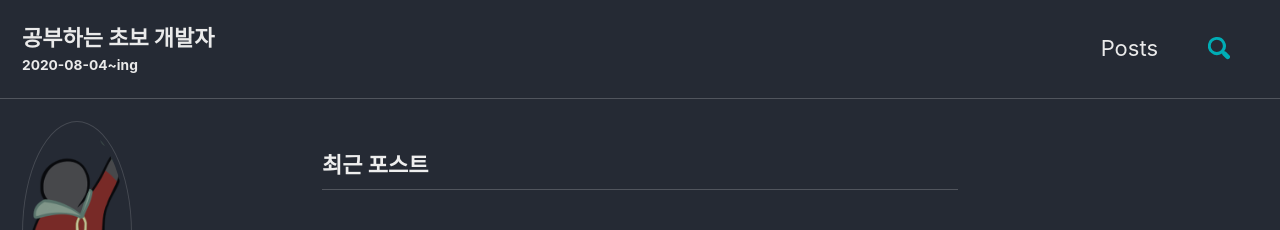
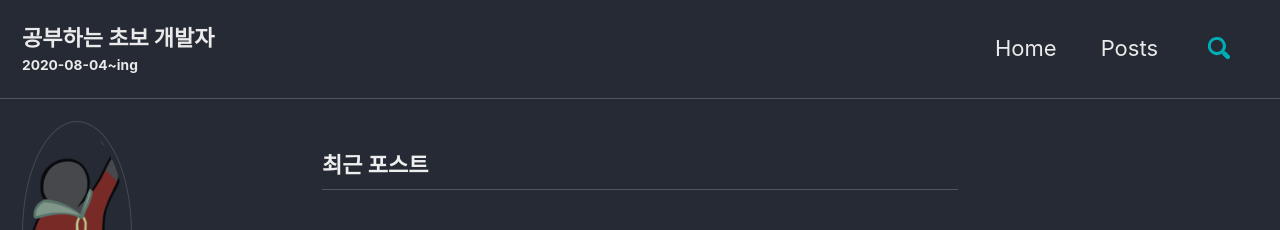
Before and after one commit to doli-doli/doli-doli.github.io, a Jekyll site: the page built from index.html, in a window 1280 px wide. Shown: the top 230 px of the page. Built offline with Jekyll 4.4.1, drawn with Linux system fonts in a browser that asks for light colours; cached includes are drawn as plain includes; a script that is not in the unit is left out; the list of posts is cut into pages by our own code.

Commit message:
Update navigation.yml

```diff
--- a/_data/navigation.yml
+++ b/_data/navigation.yml
@@ -4,9 +4,10 @@ main:
   #  url: /categories/
   #- title: "Tags"
   #  url: /tags/
+  - title: "Home"
+    url: https://goaheadjo.xyz
   - title: "Posts"
     url: /posts/
-
   #- title: "About"
    # url: /about/
 
```
